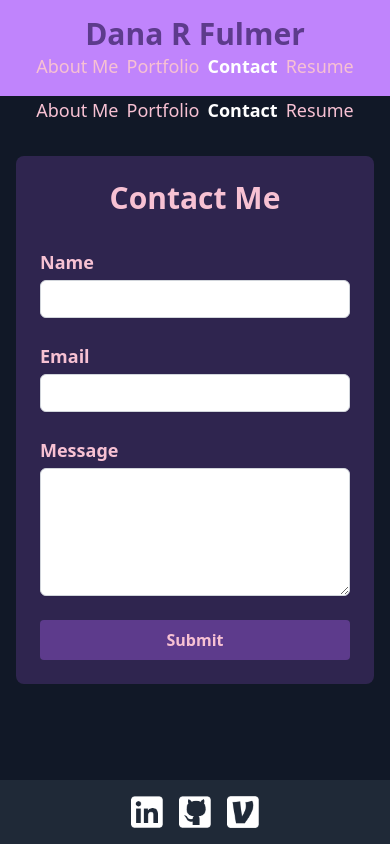
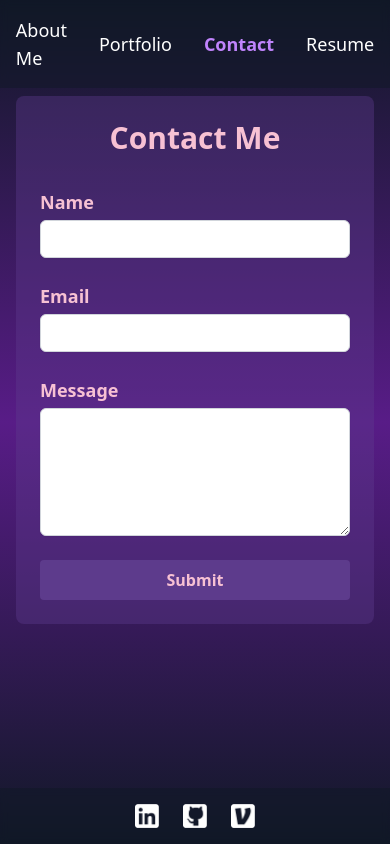
Before and after one commit to SikoticVinyl/SiksReactPortfolio, a React (Vite) app: page /contact in a window 390 px wide. Built offline with nearby package versions, Linux system fonts and the light colour scheme.

Commit message:
Fixed header navigation and responsive design.

```diff
--- a/src/App.css
+++ b/src/App.css
@@ -1,68 +1,58 @@
-
 body, html {
   height: 100%;
   margin: 0;
-  }
+  overflow-x: hidden;
+}
 
 body {
   margin: 0;
   min-height: 100vh;
-  background-image: url('./assets/VinylBackground.png');
   background-position: center;
   background-repeat: no-repeat;
   background-size: cover;
   background-attachment: fixed;
 }
-/* Style the scrollbar track (background) */
+
+/* Scrollbar styles */
 ::-webkit-scrollbar-track {
   background-color: #000;
   border-radius: 10px;
 }
 
-/* Style the scrollbar handle */
 ::-webkit-scrollbar-thumb {
   background: linear-gradient(180deg, #5D54A4, #6E448E);
   border-radius: 10px;
   border: 3px solid #000;
 }
 
-/* Handle on hover */
 ::-webkit-scrollbar-thumb:hover {
   background: linear-gradient(180deg, #867ABF, #8E69AD);
 }
 
-/* Style the scrollbar itself */
 ::-webkit-scrollbar {
   width: 12px;
-  height: 12px;
 }
 
-.dropdown {
-  cursor: pointer;
-  background-color: #007bff;
-  color: white;
-  margin: 10px 0;
-  padding: 10px 20px;
-  text-align: center;
-  transition: background-color 0.3s ease;
+/* Remove fixed positioning from content containers */
+.content-container {
+  min-height: calc(100vh - 8rem); /* Account for header and footer */
+  width: 100%;
+  max-width: 1920px; /* Add max-width for ultra-wide screens */
+  margin: 0 auto;
+  padding: 2rem;
+  box-sizing: border-box;
 }
 
-.dropdown:hover {
-  background-color: #0056b3;
+/* Ensure main content doesn't overflow */
+main {
+  width: 100%;
+  max-width: 100vw;
+  overflow-x: hidden;
 }
 
-.projects-grid {
-  display: grid;
-  grid-template-columns: repeat(auto-fill, minmax(250px, 1fr));
-  gap: 20px;
+/* Add responsive container for ultra-wide screens */
+@media (min-width: 1920px) {
+  .content-container {
+    padding: 2rem calc((100vw - 1920px) / 2);
+  }
 }
-
-.spacing {
-  padding-bottom: 60px;
-}
-
-footer {
-  position: fixed;
-  bottom: 0;
-  width: 100%;
-}
--- a/src/App.jsx
+++ b/src/App.jsx
@@ -3,7 +3,7 @@ import { BrowserRouter, Routes, Route } from 'react-router-dom';
 import './App.css';
 import './index.css';
 
-import Header from './components/Header';
+// import Header from './components/Header';
 import Navigation from './components/Navigation';
 import Footer from './components/Footer';
 
@@ -20,10 +20,9 @@ import Contact from './components/Contact';
 function App() {
   return (
     <BrowserRouter>
-      <div className="flex flex-col min-h-screen bg-gray-900 text-white">
-        <Header />
+      <div className="min-h-screen bg-gradient-to-b from-gray-900 via-purple-900 to-gray-900">
         <Navigation />
-        <main className="flex-grow">
+        <div className="pt-16 pb-16"> {/* Add padding for fixed header and footer */}
           <Routes>
             <Route path="/" element={<AboutMe />} />
             <Route path="/portfolio" element={<PortfolioPage />} />
@@ -33,7 +32,7 @@ function App() {
               <Route path="/portfolio/personal" element={<PersonalProjects />} />
               <Route path="/portfolio/school" element={<SchoolProjects />} /> */}
           </Routes>
-        </main>
+        </div>
         <Footer />
       </div>
     </BrowserRouter>
--- a/src/components/Footer.jsx
+++ b/src/components/Footer.jsx
@@ -5,27 +5,42 @@ import venmoIcon from '../assets/Venmo.png';
 
 function Footer() {
   return (
-    <footer className="bg-gray-800 py-4 mt-8">
-      <div className="container mx-auto flex justify-center items-center">
-        <a href="https://www.linkedin.com/in/danafulmerdev" className="mx-2">
+    <footer className="fixed bottom-0 left-0 right-0 z-50 bg-gray-900 bg-opacity-50 backdrop-blur-sm py-4">
+      <div className="container mx-auto flex justify-center items-center space-x-6">
+        <a
+          href="https://www.linkedin.com/in/danafulmerdev"
+          target="_blank"
+          rel="noopener noreferrer"
+          className="transition-transform hover:scale-110"
+        >
           <img
             src={linkedinIcon}
             alt="LinkedIn"
-            className="w-8 h-8 text-white hover:text-blue-500"
+            className="w-6 h-6"
           />
         </a>
-        <a href="https://github.com/SikoticVinyl" className="mx-2">
+        <a
+          href="https://github.com/SikoticVinyl"
+          target="_blank"
+          rel="noopener noreferrer"
+          className="transition-transform hover:scale-110"
+        >
           <img
             src={githubIcon}
             alt="GitHub"
-            className="w-8 h-8 text-white hover:text-blue-500"
+            className="w-6 h-6"
           />
         </a>
-        <a href="https://venmo.com/u/DanaFulmer" className="mx-2">
+        <a
+          href="https://venmo.com/u/DanaFulmer"
+          target="_blank"
+          rel="noopener noreferrer"
+          className="transition-transform hover:scale-110"
+        >
           <img
             src={venmoIcon}
             alt="Venmo"
-            className="w-8 h-8 text-white hover:text-blue-500"
+            className="w-6 h-6"
           />
         </a>
       </div>
--- a/src/components/Navigation.jsx
+++ b/src/components/Navigation.jsx
@@ -3,13 +3,16 @@ import { NavLink } from 'react-router-dom';
 
 function Navigation() {
   return (
-    <nav>
-      <ul className="nav-links flex flex-wrap justify-center gap-2 text-lg sm:text-xl md:text-2xl">
+    <nav className="fixed top-0 left-0 right-0 z-50 bg-gray-900 bg-opacity-50 backdrop-blur-sm">
+      <div className="max-w-6xl mx-auto px-4">
+        <ul className="flex items-center justify-center space-x-8 py-4">
           <li>
             <NavLink
               to="/"
               className={({ isActive }) =>
-              isActive ? 'text-white font-bold' : 'text-light-pink'
+                `text-lg transition-colors duration-200 hover:text-purple-400 ${
+                  isActive ? 'text-purple-400 font-bold' : 'text-white'
+                }`
               }
             >
               About Me
@@ -19,7 +22,9 @@ function Navigation() {
             <NavLink
               to="/portfolio"
               className={({ isActive }) =>
-              isActive ? 'text-white font-bold' : 'text-light-pink'
+                `text-lg transition-colors duration-200 hover:text-purple-400 ${
+                  isActive ? 'text-purple-400 font-bold' : 'text-white'
+                }`
               }
             >
               Portfolio
@@ -29,7 +34,9 @@ function Navigation() {
             <NavLink
               to="/contact"
               className={({ isActive }) =>
-              isActive ? 'text-white font-bold' : 'text-light-pink'
+                `text-lg transition-colors duration-200 hover:text-purple-400 ${
+                  isActive ? 'text-purple-400 font-bold' : 'text-white'
+                }`
               }
             >
               Contact
@@ -39,13 +46,16 @@ function Navigation() {
             <NavLink
               to="/resume"
               className={({ isActive }) =>
-              isActive ? 'text-white font-bold' : 'text-light-pink'
+                `text-lg transition-colors duration-200 hover:text-purple-400 ${
+                  isActive ? 'text-purple-400 font-bold' : 'text-white'
+                }`
               }
             >
               Resume
             </NavLink>
           </li>
         </ul>
+      </div>
     </nav>
   );
 }
```
Lines whose indentation alone changed are shown as unchanged.
